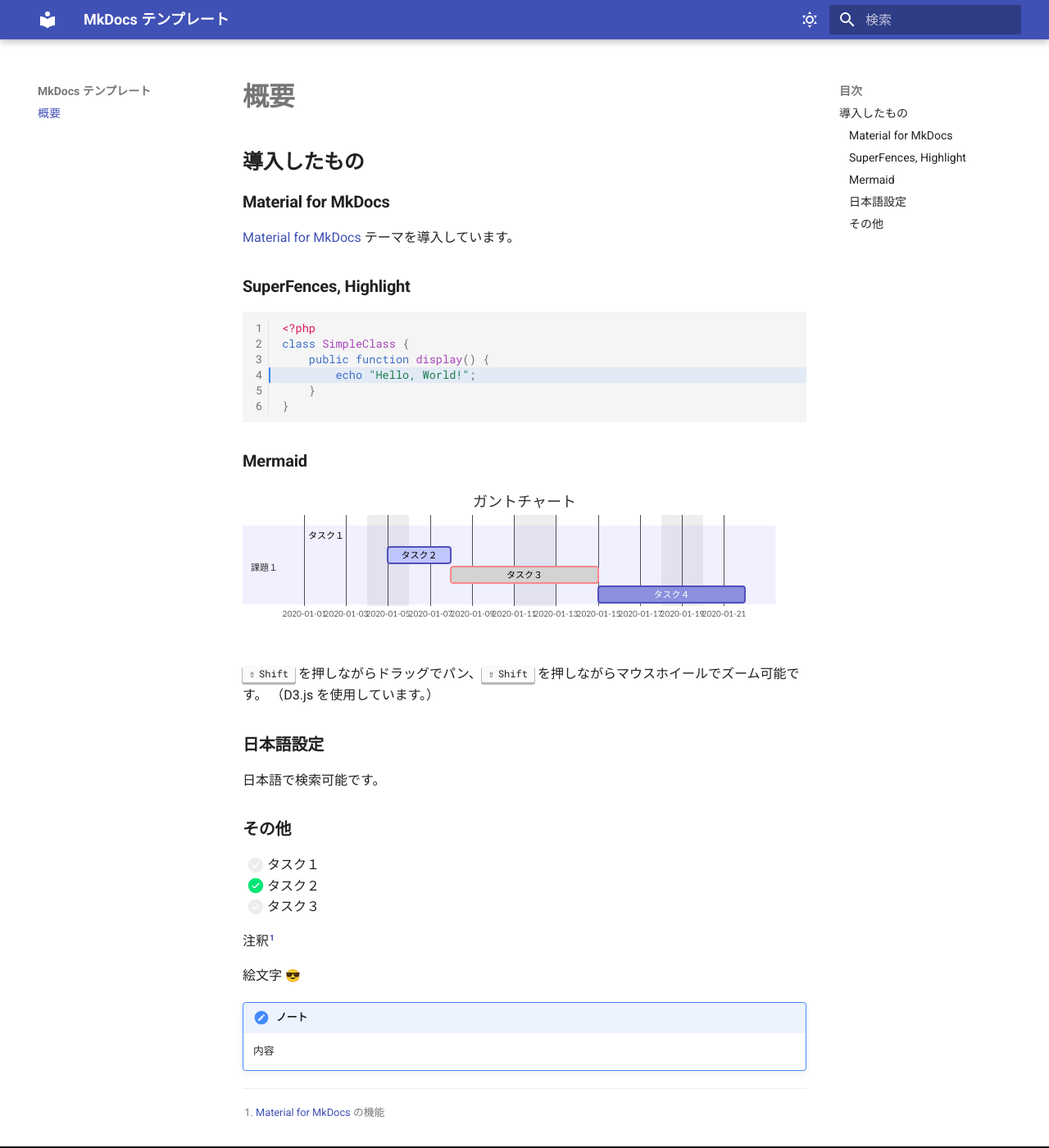
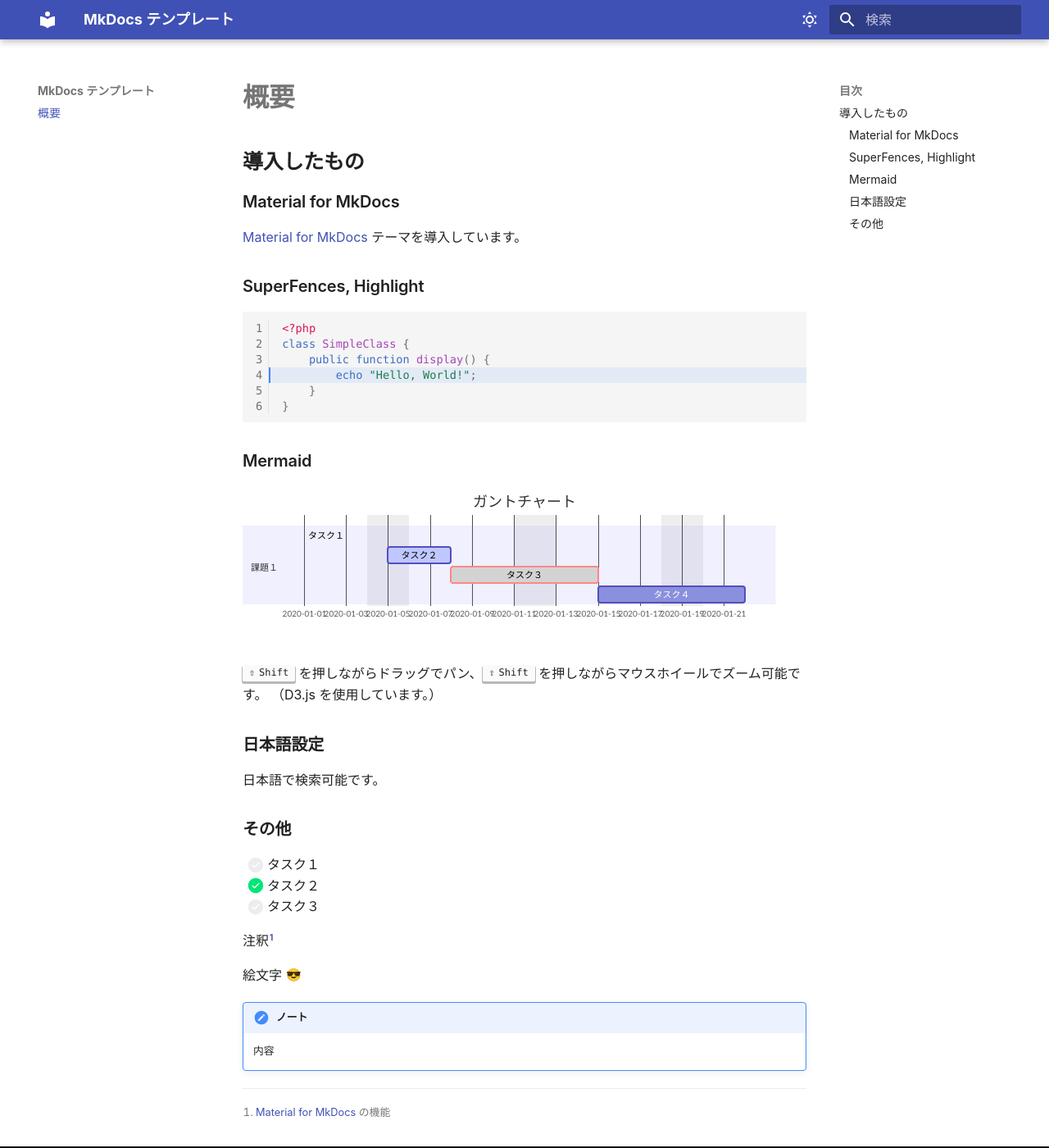
Before and after one commit to zu-min-g/template-mkdocs, an MkDocs documentation site: the page built from docs/index.md, in a window 1280 px wide and 1400 px high. Shown: the whole window at 82% size. Built offline with MkDocs 1.6.1 and Material for MkDocs 9.7.7, drawn with Linux system fonts in a browser that asks for light colours; emoji names are drawn with the system emoji font.

Commit message:
フォントの見直し

```diff
--- a/docs/assets/stylesheets/extra.css
+++ b/docs/assets/stylesheets/extra.css
@@ -1,5 +1,9 @@
 body, input {
-    font-family: "Yu Gothic Medium", "游ゴシック Medium", Roboto, -apple-system, Helvetica, Arial, sans-serif;;
+  font-family: -apple-system, BlinkMacSystemFont, "Segoe UI", Helvetica, "Yu Gothic Medium", YuGothic, Arial, sans-serif, "Apple Color Emoji", "Segoe UI Emoji";
+}
+
+code, pre, kbd {
+  font-family: SFMono-Regular,"SF Mono",Consolas,"Liberation Mono",Menlo,ui-monospace,monospace;
 }
 
 /* リスト 行間狭め */
--- a/mkdocs.yml
+++ b/mkdocs.yml
@@ -14,9 +14,7 @@ theme:
         icon: material/weather-night
         name: 明るくする
       primary: indigo
-  font:
-    text: Roboto
-    code: Roboto Mono
+  font: false
 markdown_extensions:
   - toc:
       permalink: true
```
